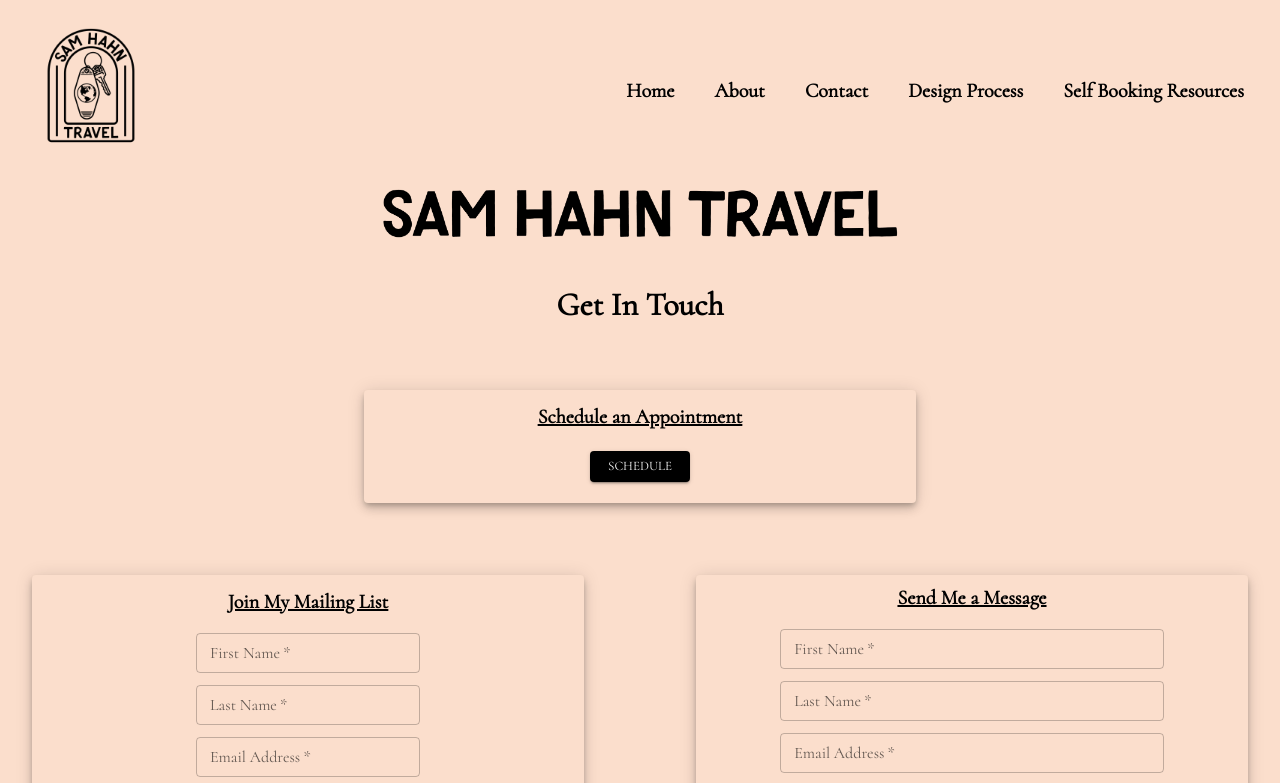
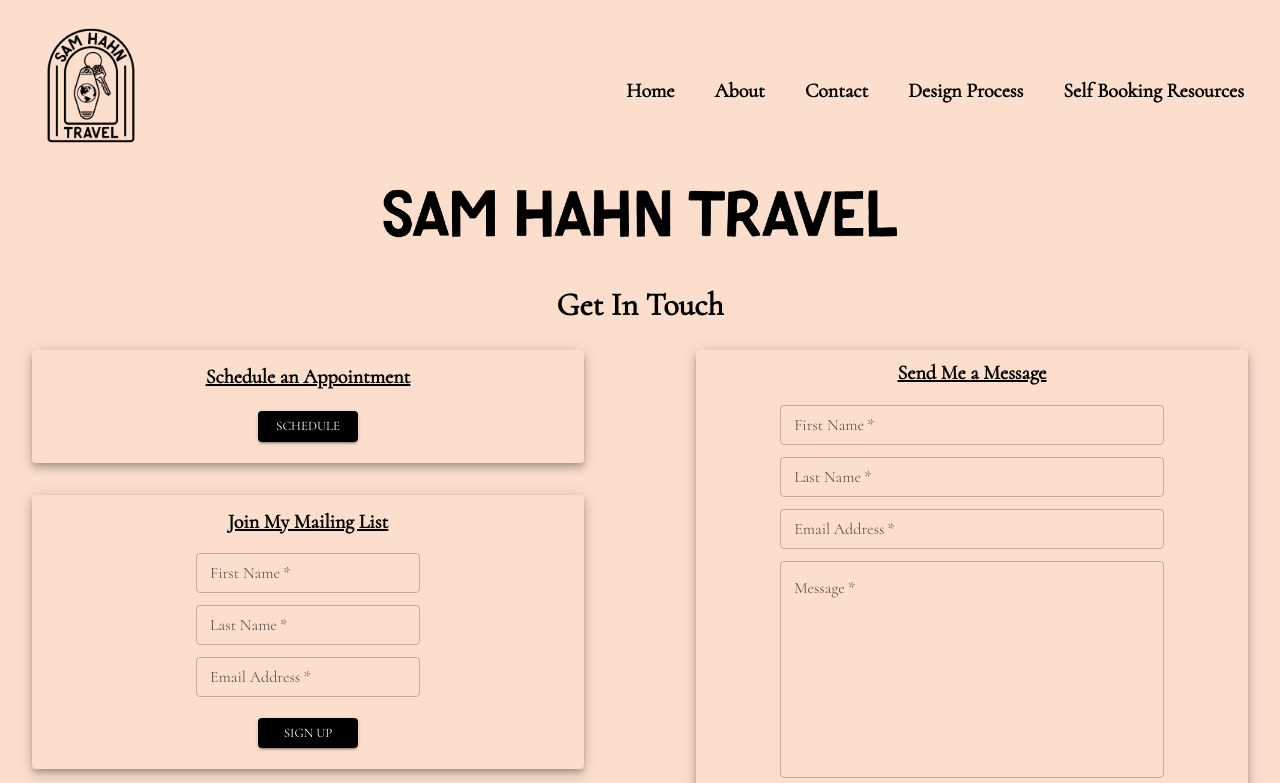
Before and after one commit to KLong75/sam-hahn-travel, a React (Create React App) app: page /contact in a window 1280 px wide. Shown: the top 783 px of the page. Built offline with nearby package versions, Linux system fonts and the light colour scheme; a web font is replaced by a local one.

Commit message:
adjust contact page spacing

```diff
--- a/src/pages/Contact.js
+++ b/src/pages/Contact.js
@@ -12,7 +12,7 @@ import ScheduleAppointment from '../components/ScheduleAppointment';
 
 // import images
 import textLogo from '../assets/images/text_name_logo.png';
-import landscapePic from '../assets/images/unsplash3.jpg'
+// import landscapePic from '../assets/images/unsplash3.jpg'
 
 // import utils
 import { DisplayBox } from '../utils/DisplayBox';
@@ -41,32 +41,38 @@ const Contact = () => {
             maxWidth: '95%',
             marginBottom: '0px'}} />
       </Grid>
-      <Grid xs={12} style={{ marginTop: '-40px'}}><h1 >Get In Touch</h1></Grid>
-      <Grid xs={2} style={{ marginTop: '-40px'}}></Grid>
+      <Grid xs={12} style={{ marginTop: '-40px'}}>
+        <h1 >Get In Touch</h1>
+      </Grid>
 
-      <Grid xs={12} md={6} style={{ marginTop: '-40px'}} height=''>
+      {/* <Grid xs={0} md={3} style={{ marginTop: '-40px'}}></Grid>
+
+      <Grid xs={12} md={4} style={{ marginTop: '-40px'}} height=''>
         <DisplayBox elevation={6} width=''>
           <ScheduleAppointment  />
         </DisplayBox>
       </Grid>
 
-      <Grid xs={2} style={{ marginTop: '-60px'}}></Grid>
+      <Grid xs={0} md={3} style={{ marginTop: '-60px'}}></Grid> */}
 
-      <Grid  xs={12} md={6} style={{ marginTop: '-40px'}} height='45vh'>
+      <Grid  xs={12} md={6} style={{ marginTop: '-80px'}} height=''>
+      <DisplayBox elevation={6} width=''>
+          <ScheduleAppointment  />
+        </DisplayBox>
         <DisplayBox elevation={6}>
           <MailingListSignUp />
         </DisplayBox>
       </Grid>
 
-      <Grid xs={12} md={6} style={{ marginTop: '-40px'}}>
+      <Grid xs={12} md={6} style={{ marginTop: '-80px'}}>
         <DisplayBox elevation={6}>
           <ContactForm />
         </DisplayBox>
       </Grid>
 
-      <Grid xs={12} md={6} style={{ marginTop: ''}}  >
+      {/* <Grid xs={12} md={6} style={{ marginTop: ''}}  >
         <img src={landscapePic} alt='' style={{width: '500px', height: '369px', marginTop: '', marginBottom: ''}}/>
-      </Grid>
+      </Grid> */}
 
     </Grid>
 
--- a/src/pages/Home.js
+++ b/src/pages/Home.js
@@ -10,12 +10,12 @@ import Services from '../components/ServicesOffered';
 
 // import images
 import textLogo from '../assets/images/text_name_logo.png';
-import inspiredBackground from '../assets/images/unsplash.jpg';
+// import inspiredBackground from '../assets/images/unsplash.jpg';
 import coverPic from '../assets/images/sam_cover_pic.jpg';
 
 const DisplayCard = styled(Paper)(({ theme }) => ({
   // ...theme.typography.body2,
-  // padding: theme.spacing(2),
+  padding: theme.spacing(1),
   margin: theme.spacing(4),
   textAlign: 'center',
   // color: theme.palette.text.secondary,
@@ -82,7 +82,7 @@ const Home = () => {
 
       <Grid xs={12} md={6} >
       <DisplayCard elevation={6}>
-        <h3 style={{fontWeight: 'bolder', color: 'black', fontSize: '32px', marginBottom: '-10px', textDecoration: 'underline'}}>Customized Service</h3>
+        <h3 style={{fontWeight: 'bolder', color: 'black', fontSize: '32px', marginBottom: '-10px', marginTop: '0px', textDecoration: 'underline'}}>Customized Service</h3>
 
         <p
           style={{margin: '18px', fontWeight: 'bolder', fontSize: '24px', textAlign: 'left'}}>
@@ -93,7 +93,7 @@ const Home = () => {
 
       <Grid xs={12} md={6}>
         <DisplayCard elevation={6}>
-        <h3 className='' style={{fontWeight: 'bolder', color: 'black', fontSize: '32px', marginBottom: '-10px', textDecoration: 'underline'}}>Time and Ease</h3>
+        <h3 className='' style={{fontWeight: 'bolder', color: 'black', fontSize: '32px', marginBottom: '-10px', marginTop: '0px', textDecoration: 'underline'}}>Time and Ease</h3>
         <p
           style={{margin: '18px', fontWeight: 'bolder', fontSize: '24px', textAlign: 'left'}} >
             Your vacation starts at the planning stage when you leave the heavy lifting and time-consuming research to an expert who will deliver curated options aligned with your personal values, schedule, and expectations.
--- a/src/utils/DisplayBox.js
+++ b/src/utils/DisplayBox.js
@@ -10,5 +10,4 @@ export const DisplayBox = styled(Paper)(({ theme }) => ({
   backgroundColor: '#fbdecc',
   // opacity: '0.8',
   // height: '80%'
-
 }));
```
Also changed, not shown: 1 other file (tests, documents, lock files or other folders).
